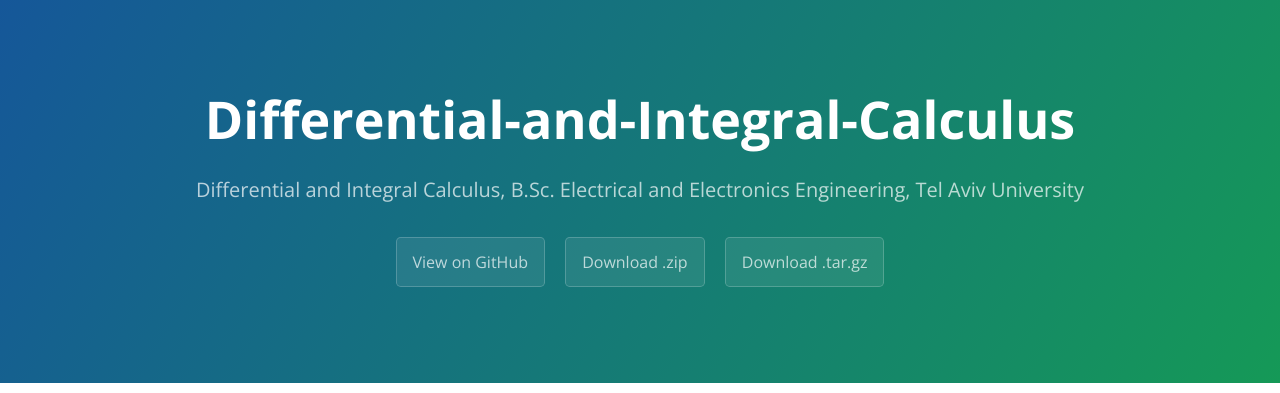
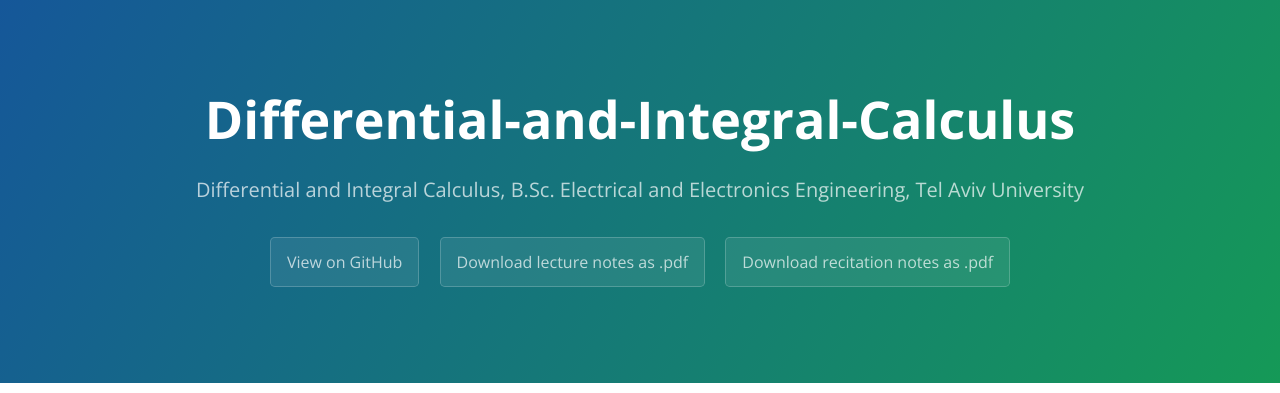
Before and after one commit to aakashjog/Differential-and-Integral-Calculus, a plain HTML site: page index.html in a window 1280 px wide. Shown: the top 393 px of the page. Drawn offline with nearby package versions, Linux system fonts and the light colour scheme.

Commit message:
Update index.html

```diff
--- a/index.html
+++ b/index.html
@@ -14,8 +14,8 @@
       <h1 class="project-name">Differential-and-Integral-Calculus</h1>
       <h2 class="project-tagline">Differential and Integral Calculus, B.Sc. Electrical and Electronics Engineering, Tel Aviv University</h2>
       <a href="https://github.com/aakashjog/Differential-and-Integral-Calculus" class="btn">View on GitHub</a>
-      <a href="https://github.com/aakashjog/Differential-and-Integral-Calculus/zipball/master" class="btn">Download .zip</a>
-      <a href="https://github.com/aakashjog/Differential-and-Integral-Calculus/tarball/master" class="btn">Download .tar.gz</a>
+      <a href="https://github.com/aakashjog/Differential-and-Integral-Calculus/raw/master/Notes/Notes.pdf" class="btn">Download lecture notes as .pdf</a>
+      <a href="https://github.com/aakashjog/Differential-and-Integral-Calculus/raw/master/Recitations/Recitations.pdf" class="btn">Download recitation notes as .pdf</a>
     </section>
 
     <section class="main-content">
```
